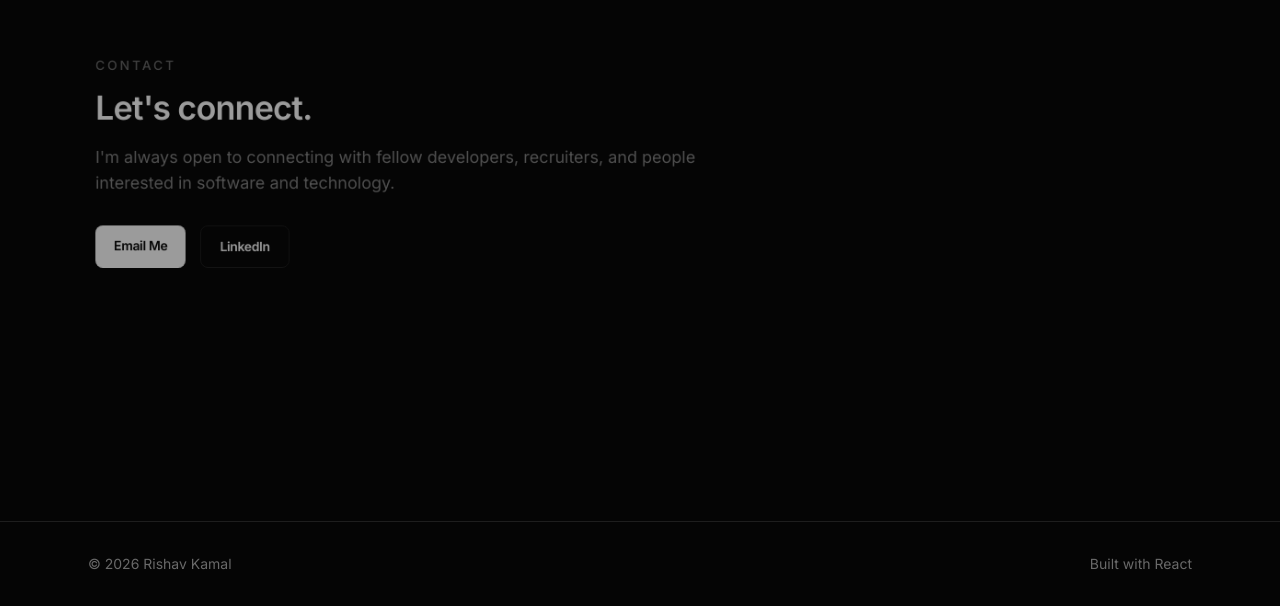
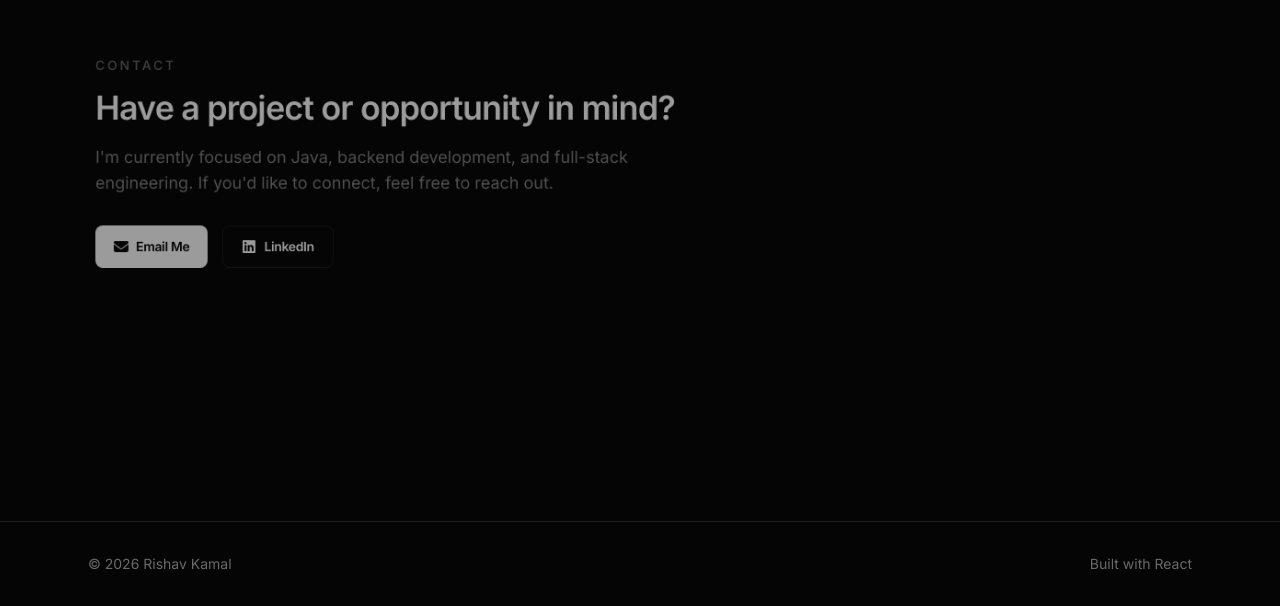
Before and after one commit to RishavKamal/portfolio, a React (Vite) app: page / in a window 1280 px wide. Shown: the part 3207-3813 px from the top of the page. Built offline with nearby package versions, Linux system fonts and the light colour scheme.

Commit message:
Improve contact section

```diff
--- a/src/components/Contact.jsx
+++ b/src/components/Contact.jsx
@@ -1,6 +1,7 @@
 import { useLayoutEffect, useRef } from "react";
 import gsap from "gsap";
 import { ScrollTrigger } from "gsap/ScrollTrigger";
+import { FaEnvelope, FaLinkedin } from "react-icons/fa6";
 
 gsap.registerPlugin(ScrollTrigger);
 
@@ -70,30 +71,32 @@ const Contact = () => {
     >
       <div className="contact-content flex min-h-[calc(100vh-81px)] items-center">
         <div className="portfolio-container py-24 sm:py-32">
-
           <div className="max-w-3xl">
-
             {/* Section heading */}
             <p className="mb-4 text-sm font-medium uppercase tracking-[0.2em] text-(--text-faint)">
               Contact
             </p>
 
             <h2 className="text-3xl font-semibold tracking-tight text-(--text) sm:text-4xl">
-              Let's connect.
+              Have a project or opportunity in mind?
             </h2>
 
             <p className="mt-5 max-w-2xl text-base leading-7 text-(--text-soft) sm:text-lg">
-              I'm always open to connecting with fellow developers, recruiters,
-              and people interested in software and technology.
+              I'm currently focused on Java, backend development, and
+              full-stack engineering. If you'd like to connect, feel free to
+              reach out.
             </p>
 
-            {/* Buttons */}
+            {/* Contact actions */}
             <div className="mt-8 flex flex-wrap gap-4">
-
               <a
                 href="mailto:rishavkamalbg821@gmail.com"
-                className="primary-button rounded-lg px-5 py-3 text-sm font-semibold tracking-tight transition-opacity duration-200 hover:opacity-90"
+                className="primary-button inline-flex items-center gap-2 rounded-lg px-5 py-3 text-sm font-semibold tracking-tight transition-all duration-300 hover:!bg-(--accent) hover:!text-(--bg)"
               >
+                <FaEnvelope
+                  aria-hidden="true"
+                  className="text-base"
+                />
                 Email Me
               </a>
 
@@ -101,15 +104,16 @@ const Contact = () => {
                 href="https://www.linkedin.com/in/rishavkamal"
                 target="_blank"
                 rel="noreferrer"
-                className="rounded-lg border border-(--border) px-5 py-3 text-sm font-semibold tracking-tight text-(--text) transition-colors duration-200 hover:bg-(--surface-hover)"
+                className="inline-flex items-center gap-2 rounded-lg border border-(--border) px-5 py-3 text-sm font-semibold tracking-tight text-(--text) transition-all duration-300 hover:border-(--accent) hover:bg-(--accent) hover:text-(--bg)"
               >
+                <FaLinkedin
+                  aria-hidden="true"
+                  className="text-base"
+                />
                 LinkedIn
               </a>
-
             </div>
-
           </div>
-
         </div>
       </div>
     </section>
```
